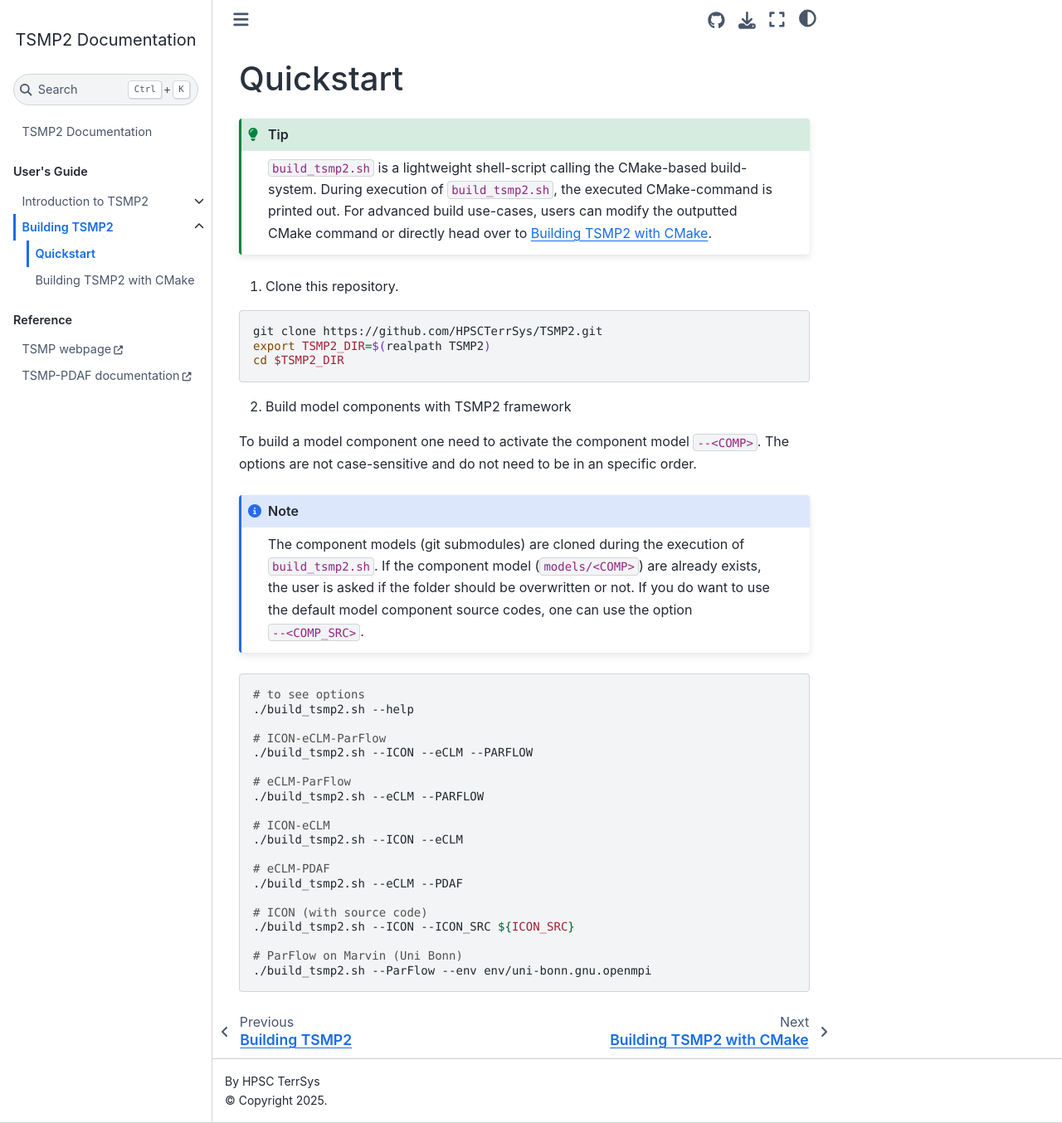
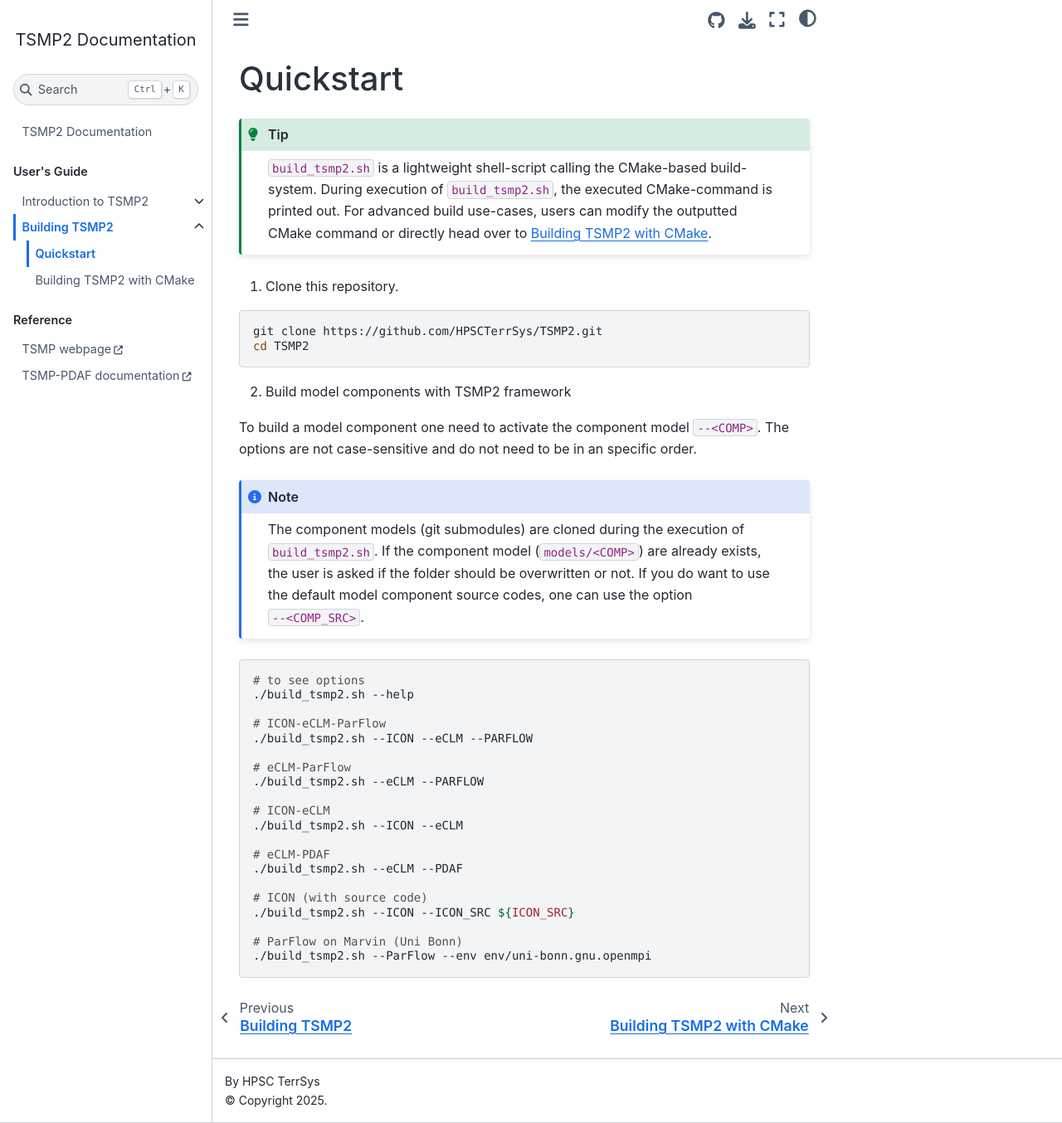
Before and after one commit to HPSCTerrSys/TSMP2, a Jupyter Book: the page built from docs/users_guide/building_TSMP2/Quickstart.md, in a window 1280 px wide and 1354 px high. Shown: the whole window at 83% size. Built offline with Jupyter Book 1.0.4 settings and Sphinx 7.4.7 and the Sphinx Book theme 1.1.4, drawn with Linux system fonts in a browser that asks for light colours.

Commit message:
Removed TSMP2_DIR variable from manual (#91)
* Removed TSMP2_DIR variable from manual

The shell variable `TSMP2_DIR` is not used by `build_tsmp2.sh`.
One might get the impression that it has an effect on where the building takes place, but it does not.  To avoid unexpected
behaviour and superfluous typing, let's remove it.

* removed TSMP2_DIR from BuildingTSMP2wCMake

---------

Co-authored-by: Johannes Keller <jo.keller@fz-juelich.de>

````diff
--- a/docs/users_guide/building_TSMP2/Quickstart.md
+++ b/docs/users_guide/building_TSMP2/Quickstart.md
@@ -8,8 +8,7 @@
 
 ```bash
 git clone https://github.com/HPSCTerrSys/TSMP2.git
-export TSMP2_DIR=$(realpath TSMP2)
-cd $TSMP2_DIR
+cd TSMP2
 ```
 
 2. Build model components with TSMP2 framework
````
Also changed, not shown: docs/users_guide/building_TSMP2/BuildingTSMP2wCMake.md (+1 -2 lines).
